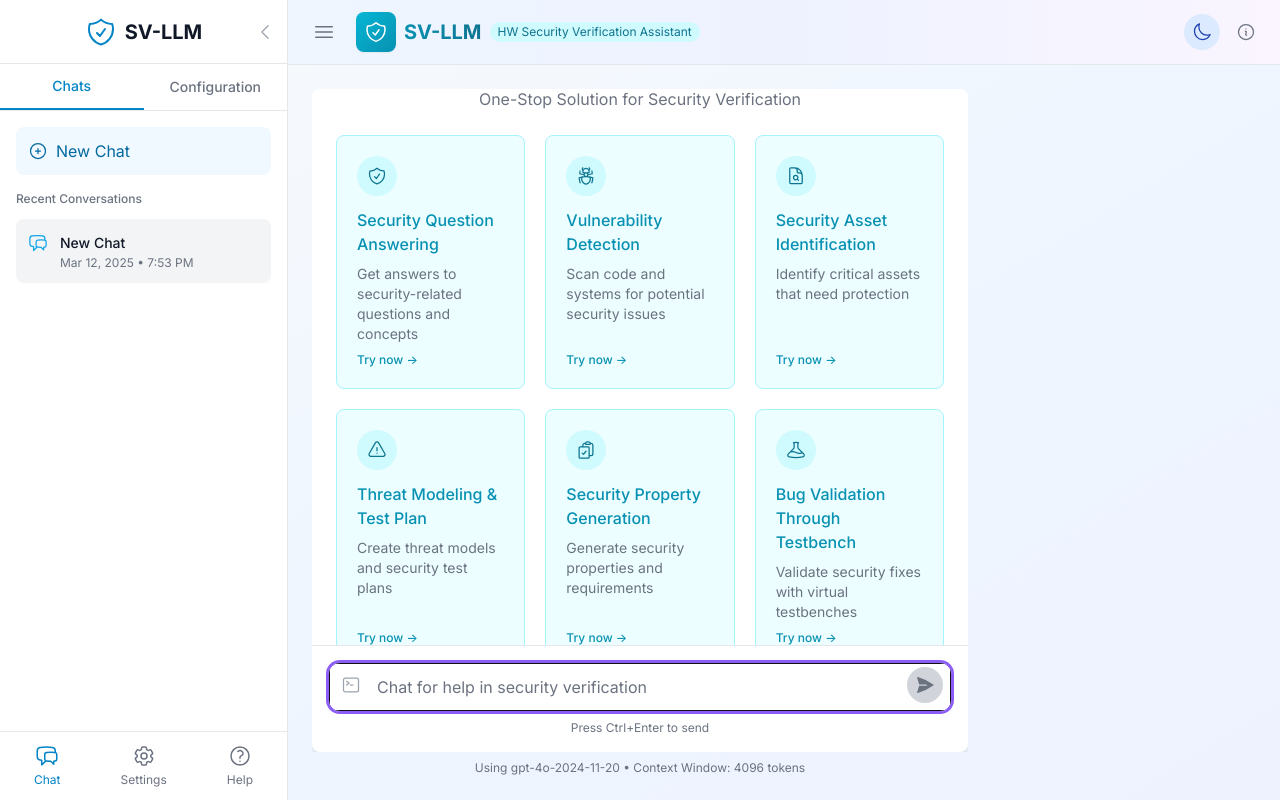
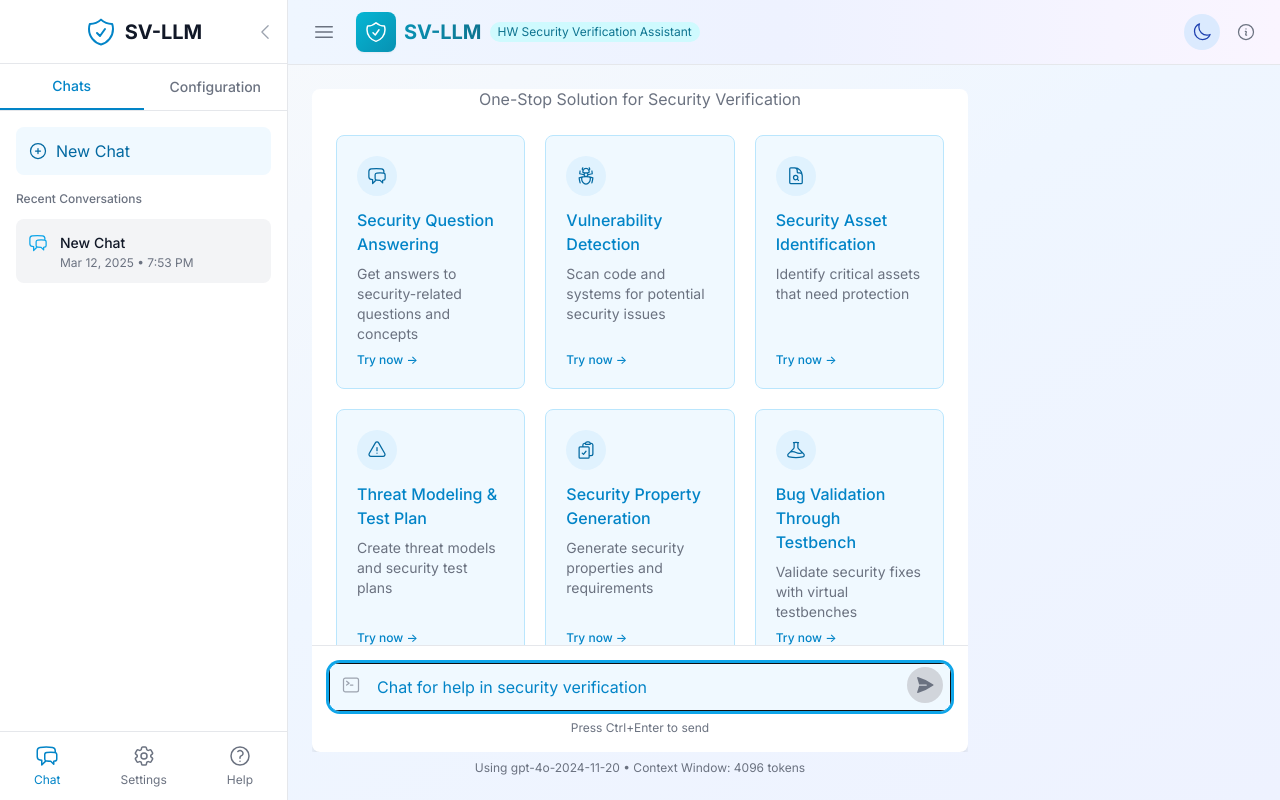
Before and after one commit to pavan3105/SV-LLM, a React (Vite) app: page / in a window 1280 px wide. Built offline with nearby package versions, Linux system fonts and the light colour scheme; no server answers.

Commit message:
update UI

```diff
--- a/src/components/chat/ChatInput.jsx
+++ b/src/components/chat/ChatInput.jsx
@@ -55,9 +55,9 @@ const ChatInput = ({ onSubmit, isLoading }) => {
     <form onSubmit={handleSubmit} className="relative">
       <div className={`relative rounded-xl border ${
         darkMode
-          ? 'border-gray-700 bg-dark-100 shadow-inner shadow-gray-800'
-          : 'border-gray-300 bg-white shadow-sm'
-      } overflow-hidden focus-within:ring-2 focus-within:ring-secondary-500 focus-within:border-secondary-500`}>
+          ? 'border-primary-900 bg-primary-900 bg-opacity-20 shadow-inner shadow-primary-800'
+          : 'border-primary-200 bg-primary-50 shadow-sm'
+      } overflow-hidden focus-within:ring-2 focus-within:ring-primary-500 focus-within:border-primary-500`}>
         {/* Command icon */}
         <div className="absolute left-3 top-3 text-gray-400">
           <CommandLineIcon className="h-5 w-5" />
@@ -72,7 +72,7 @@ const ChatInput = ({ onSubmit, isLoading }) => {
           placeholder="Chat for help in security verification"
           rows="1"
           className={`block w-full resize-none border-0 bg-transparent py-3 px-4 pl-12 pr-24 focus:ring-0 ${
-            darkMode ? 'text-white placeholder:text-gray-400' : 'text-gray-900 placeholder:text-gray-500'
+            darkMode ? 'text-white placeholder:text-primary-400' : 'text-gray-900 placeholder:text-primary-600'
           }`}
           disabled={isLoading}
         />
@@ -86,8 +86,8 @@ const ChatInput = ({ onSubmit, isLoading }) => {
               onClick={handleClear}
               className={`p-1 rounded-full ${
                 darkMode
-                  ? 'text-gray-400 hover:text-gray-200 hover:bg-gray-700'
-                  : 'text-gray-500 hover:text-gray-700 hover:bg-gray-100'
+                  ? 'text-primary-400 hover:text-primary-200 hover:bg-primary-700 hover:bg-opacity-50'
+                  : 'text-primary-600 hover:text-primary-700 hover:bg-primary-100'
               }`}
             >
               <XMarkIcon className="h-5 w-5" />
@@ -102,7 +102,7 @@ const ChatInput = ({ onSubmit, isLoading }) => {
             className={`p-2 rounded-full transition-colors ${
               isLoading || !currentPrompt.trim()
                 ? 'bg-gray-300 dark:bg-gray-700 text-gray-500 dark:text-gray-400 cursor-not-allowed'
-                : 'bg-gradient-to-r from-cyan-600 to-cyan-700 hover:from-cyan-700 hover:to-cyan-800 text-white'
+                : 'bg-primary-600 hover:bg-primary-700 text-white'
             }`}
           >
             <PaperAirplaneIcon className="h-5 w-5" />
--- a/src/components/chat/ChatWindow.jsx
+++ b/src/components/chat/ChatWindow.jsx
@@ -6,7 +6,7 @@ import MissingInputsForm from './MissingInputsForm';
 import { useTheme } from '../../context/ThemeContext';
 import { useChat } from '../../hooks/useChat';
 import {
-  ShieldCheckIcon,
+  ChatBubbleLeftRightIcon,
   BugAntIcon,
   ClipboardDocumentCheckIcon,
   ExclamationTriangleIcon,
@@ -114,7 +114,7 @@ const ChatWindow = ({
     {
       title: "Security Question Answering",
       description: "Get answers to security-related questions and concepts",
-      icon: ShieldCheckIcon,
+      icon: ChatBubbleLeftRightIcon,
       color: "primary",
       prompt: "What are the most common web application vulnerabilities and how can I protect against them?"
     },
@@ -122,35 +122,35 @@ const ChatWindow = ({
       title: "Vulnerability Detection",
       description: "Scan code and systems for potential security issues",
       icon: BugAntIcon,
-      color: "danger",
+      color: "primary",
       prompt: "Can you analyze this authentication function for potential vulnerabilities?\n\nfunction login(username, password) {\n  const user = users.find(u => u.username === username);\n  if(user && user.password === password) {\n    return generateToken(user);\n  }\n  return null;\n}"
     },
     {
       title: "Security Asset Identification",
       description: "Identify critical assets that need protection",
       icon: DocumentMagnifyingGlassIcon,
-      color: "success",
+      color: "primary",
       prompt: "Help me identify the critical security assets in a typical e-commerce application that handles payment information."
     },
     {
       title: "Threat Modeling & Test Plan",
       description: "Create threat models and security test plans",
       icon: ExclamationTriangleIcon,
-      color: "warning",
+      color: "primary",
       prompt: "Can you help me create a threat model for a mobile banking application? Include potential threats and a test plan to validate security controls."
     },
     {
       title: "Security Property Generation",
       description: "Generate security properties and requirements",
       icon: ClipboardDocumentCheckIcon,
-      color: "secondary",
+      color: "primary",
       prompt: "Generate security properties and requirements for a healthcare application that handles patient data and must be HIPAA compliant."
     },
     {
       title: "Bug Validation Through Testbench",
       description: "Validate security fixes with virtual testbenches",
       icon: BeakerIcon,
-      color: "info",
+      color: "primary",
       prompt: "I fixed a SQL injection vulnerability in my code. Can you help me create a testbench to validate the fix is working properly?"
     }
   ];
@@ -177,21 +177,21 @@ const ChatWindow = ({
                   key={index}
                   className={`p-5 text-left rounded-lg transition-all flex flex-col h-full ${
                     darkMode
-                      ? 'bg-cyan-900 bg-opacity-20 hover:bg-opacity-30 border border-cyan-700 text-white'
-                      : 'bg-cyan-50 hover:bg-cyan-100 border border-cyan-200 text-gray-800'
+                      ? 'bg-primary-900 bg-opacity-20 hover:bg-opacity-30 border border-primary-700 text-white'
+                      : 'bg-primary-50 hover:bg-primary-100 border border-primary-200 text-gray-800'
                   }`}
                   onClick={() => handleSubmit(agent.prompt)}
                 >
                   <div className={`inline-flex items-center justify-center w-10 h-10 rounded-full mb-3 ${
                     darkMode
-                      ? 'bg-cyan-900 bg-opacity-50 text-cyan-400'
-                      : 'bg-cyan-100 text-cyan-700'
+                      ? 'bg-primary-900 bg-opacity-50 text-primary-400'
+                      : 'bg-primary-100 text-primary-700'
                   }`}>
                     <agent.icon className="h-5 w-5" />
                   </div>
-                  <h3 className={`font-medium mb-2 text-cyan-600 dark:text-cyan-400`}>{agent.title}</h3>
+                  <h3 className={`font-medium mb-2 text-primary-600 dark:text-primary-400`}>{agent.title}</h3>
                   <p className="text-sm text-gray-500 dark:text-gray-400 mb-2">{agent.description}</p>
-                  <div className={`text-xs mt-auto text-cyan-600 dark:text-cyan-400 font-medium`}>
+                  <div className={`text-xs mt-auto text-primary-600 dark:text-primary-400 font-medium`}>
                     Try now →
                   </div>
                 </button>
```
